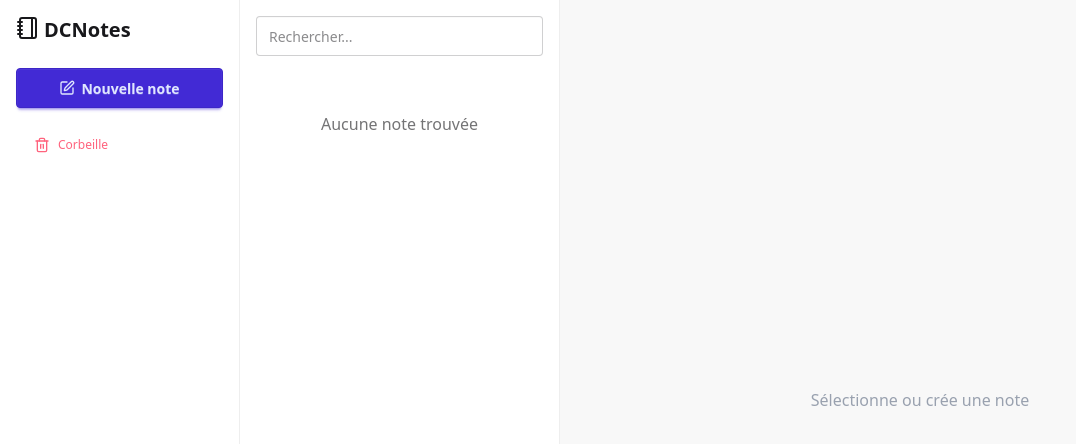
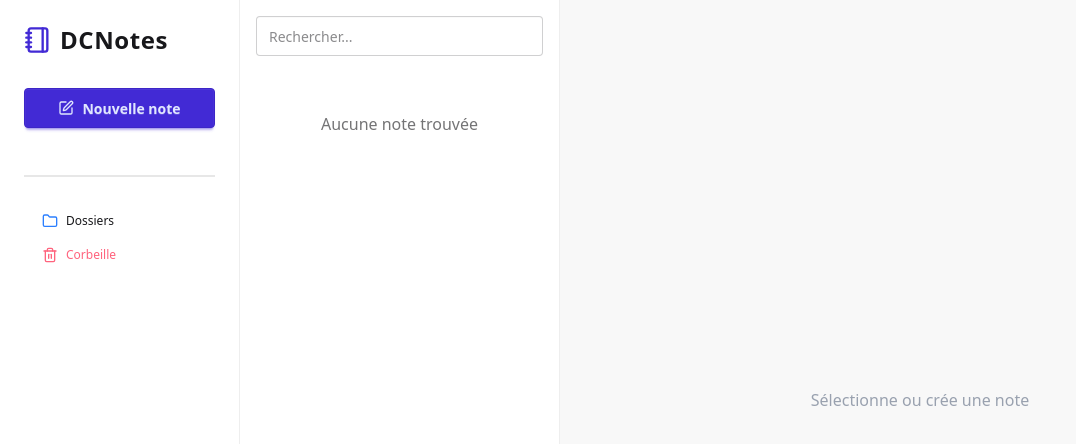
Before and after one commit to Dc-coder25/Dc_NotesApp, a React (Vite) app: page / in a window 1280 px wide. Shown: the top 444 px of the page, without its empty margins (0-1076 px from the left). Built offline with nearby package versions, Linux system fonts and the light colour scheme.

Commit message:
feat(ui): New design SideBar

```diff
--- a/src/components/Sidebar.jsx
+++ b/src/components/Sidebar.jsx
@@ -1,18 +1,37 @@
-import { Notebook, Edit, PinIcon, Folder, Trash2 } from "lucide-react";
+import { Notebook, Edit, Folder, Trash2 } from "lucide-react";
 
-export default function Sidebar ({onCreate}){
-    return(
-        <aside className="bg-base-100 border-r border-base-300 p-4">
-            <div className="flex gap-1">
-                <Notebook className="w-6 h-6"/>
-                <h1 className="text-xl font-bold mb-6">DCNotes</h1>
-            </div>
+export default function Sidebar({ onCreate }) {
+  return (
+    <aside className="bg-base-100 border-r border-base-300 p-6 h-screen flex flex-col">
+      {/* Logo + titre */}
+      <div className="flex items-center gap-2 mb-8">
+        <Notebook className="w-7 h-7 text-primary" />
+        <h1 className="text-2xl font-bold tracking-wide">DCNotes</h1>
+      </div>
 
-             <button className="btn btn-primary w-full mb-4" onClick={onCreate}><Edit className="w-4 h-4"/> Nouvelle note</button>
+      {/* Bouton nouvelle note */}
+      <button
+        className="btn btn-primary w-full mb-6 flex items-center gap-2 hover:scale-105 transition-transform"
+        onClick={onCreate}
+      >
+        <Edit className="w-4 h-4" /> Nouvelle note
+      </button>
 
-             <ul className="menu menu-sm gap-1 w-full">
-                <li><a className="text-error"><Trash2 className="w-4 h-4"/> Corbeille</a></li>
-             </ul>
-        </aside>
-    );
+      <div className="divider"></div>
+
+      {/* Menu */}
+      <ul className="menu menu-sm gap-2 w-full">
+        <li>
+          <a className="flex items-center gap-2 hover:bg-base-200 rounded-lg">
+            <Folder className="w-4 h-4 text-blue-500" /> Dossiers
+          </a>
+        </li>
+        <li>
+          <a className="flex items-center gap-2 text-error hover:bg-base-200 rounded-lg">
+            <Trash2 className="w-4 h-4" /> Corbeille
+          </a>
+        </li>
+      </ul>
+    </aside>
+  );
 }
```
